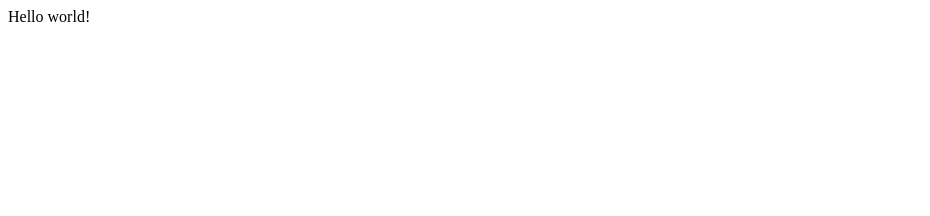
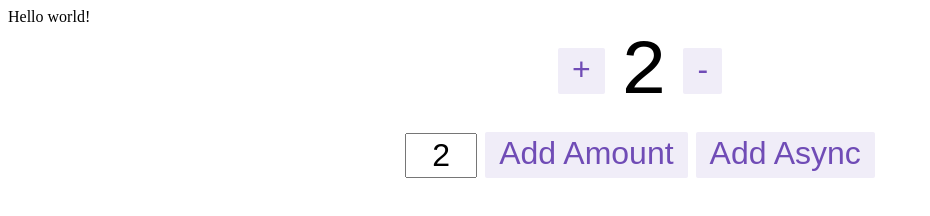
Before and after one commit to yosicky/gatsby-hello-world, a Gatsby site: page / in a window 1280 px wide. Shown: the whole page, without its empty margins (0-930 px from the left). Built offline with nearby package versions, Linux system fonts and the light colour scheme; Gatsby itself is replaced by a stand-in of ours.

Commit message:
[add]redux

```diff
--- /dev/null
+++ b/gatsby-browser.js
@@ -0,0 +1,8 @@
+import React from 'react';
+import { Provider } from 'react-redux';
+import store from './src/app/store';
+
+// eslint-disable-next-line @typescript-eslint/explicit-module-boundary-types
+export const wrapRootElement = ({ element }) => (
+  <Provider store={store}>{element}</Provider>
+);
--- a/package.json
+++ b/package.json
@@ -14,14 +14,18 @@
     "test": "echo \"Write tests! -> https://gatsby.dev/unit-testing\" && exit 1"
   },
   "dependencies": {
+    "@reduxjs/toolkit": "^1.4.0",
     "gatsby": "^2.24.41",
     "react": "^16.12.0",
-    "react-dom": "^16.12.0"
+    "react-dom": "^16.12.0",
+    "react-redux": "^7.2.1",
+    "redux": "^4.0.5"
   },
   "devDependencies": {
     "@types/node": "^14.0.27",
     "@types/react": "^16.9.46",
     "@types/react-dom": "^16.9.8",
+    "@types/react-redux": "^7.1.9",
     "@typescript-eslint/eslint-plugin": "^3.9.0",
     "@typescript-eslint/parser": "^3.9.0",
     "eslint": "^7.6.0",
--- /dev/null
+++ b/src/app/store.ts
@@ -0,0 +1,13 @@
+import { configureStore } from '@reduxjs/toolkit';
+import counterReducer from '../components/features/counter/counterSlice';
+
+const store = configureStore({
+  reducer: {
+    counter: counterReducer,
+  },
+});
+
+export default store;
+
+export type RootState = ReturnType<typeof store.getState>;
+export type AppDispatch = typeof store.dispatch;
--- /dev/null
+++ b/src/components/features/counter/Counter.module.css
@@ -0,0 +1,76 @@
+.row {
+  display: flex;
+  align-items: center;
+  justify-content: center;
+}
+
+.row:not(:last-child) {
+  margin-bottom: 16px;
+}
+
+.value {
+  font-size: 78px;
+  padding-left: 16px;
+  padding-right: 16px;
+  margin-top: 2px;
+  font-family: 'Courier New', Courier, monospace;
+}
+
+.button {
+  appearance: none;
+  border: none;
+  background: none;
+  font-size: 32px;
+  padding-left: 12px;
+  padding-right: 12px;
+  outline: none;
+  border: 2px solid transparent;
+  color: rgb(112, 76, 182);
+  padding-bottom: 4px;
+  cursor: pointer;
+  background-color: rgba(112, 76, 182, 0.1);
+  border-radius: 2px;
+  transition: all 0.15s;
+}
+
+.textbox {
+  font-size: 32px;
+  padding: 2px;
+  width: 64px;
+  text-align: center;
+  margin-right: 8px;
+}
+
+.button:hover,
+.button:focus {
+  border: 2px solid rgba(112, 76, 182, 0.4);
+}
+
+.button:active {
+  background-color: rgba(112, 76, 182, 0.2);
+}
+
+.asyncButton {
+  composes: button;
+  position: relative;
+  margin-left: 8px;
+}
+
+.asyncButton:after {
+  content: '';
+  background-color: rgba(112, 76, 182, 0.15);
+  display: block;
+  position: absolute;
+  width: 100%;
+  height: 100%;
+  left: 0;
+  top: 0;
+  opacity: 0;
+  transition: width 1s linear, opacity 0.5s ease 1s;
+}
+
+.asyncButton:active:after {
+  width: 0%;
+  opacity: 1;
+  transition: 0s;
+}
--- /dev/null
+++ b/src/components/features/counter/Counter.tsx
@@ -0,0 +1,60 @@
+import React, { useState } from 'react';
+import { useSelector, useDispatch } from 'react-redux';
+import {
+  decrement,
+  increment,
+  incrementByAmount,
+  incrementAsync,
+  selectCount,
+} from './counterSlice';
+import styles from './Counter.module.css';
+
+export const Counter: React.FC = () => {
+  const count = useSelector(selectCount);
+  const dispatch = useDispatch();
+  const [incrementAmount, setIncrementAmount] = useState('2');
+
+  return (
+    <div>
+      <div className={styles.row}>
+        <button
+          className={styles.button}
+          aria-label="Increment value"
+          onClick={() => dispatch(increment())}
+        >
+          +
+        </button>
+        <span className={styles.value}>{count}</span>
+        <button
+          className={styles.button}
+          aria-label="Decrement value"
+          onClick={() => dispatch(decrement())}
+        >
+          -
+        </button>
+      </div>
+      <div className={styles.row}>
+        <input
+          className={styles.textbox}
+          aria-label="Set increment amount"
+          value={incrementAmount}
+          onChange={e => setIncrementAmount(e.target.value)}
+        />
+        <button
+          className={styles.button}
+          onClick={() =>
+            dispatch(incrementByAmount(Number(incrementAmount) || 0))
+          }
+        >
+          Add Amount
+        </button>
+        <button
+          className={styles.asyncButton}
+          onClick={() => dispatch(incrementAsync(Number(incrementAmount) || 0))}
+        >
+          Add Async
+        </button>
+      </div>
+    </div>
+  );
+};
--- /dev/null
+++ b/src/components/features/counter/counterSlice.ts
@@ -0,0 +1,45 @@
+import { createSlice } from '@reduxjs/toolkit';
+import { AppDispatch, RootState } from '../../../app/store';
+
+export const counterSlice = createSlice({
+  name: 'counter',
+  initialState: {
+    value: 2,
+  },
+  reducers: {
+    increment: state => {
+      // Redux Toolkit allows us to write "mutating" logic in reducers. It
+      // doesn't actually mutate the state because it uses the immer library,
+      // which detects changes to a "draft state" and produces a brand new
+      // immutable state based off those changes
+      state.value += 1;
+    },
+    decrement: state => {
+      state.value -= 1;
+    },
+    incrementByAmount: (state, action) => {
+      state.value += action.payload;
+    },
+  },
+});
+
+export const { increment, decrement, incrementByAmount } = counterSlice.actions;
+
+// The function below is called a thunk and allows us to perform async logic. It
+// can be dispatched like a regular action: `dispatch(incrementAsync(10))`. This
+// will call the thunk with the `dispatch` function as the first argument. Async
+// code can then be executed and other actions can be dispatched
+export const incrementAsync = (amount: number) => (
+  dispatch: AppDispatch
+): void => {
+  setTimeout(() => {
+    dispatch(incrementByAmount(amount));
+  }, 1000);
+};
+
+// The function below is called a selector and allows us to select a value from
+// the state. Selectors can also be defined inline where they're used instead of
+// in the slice file. For example: `useSelector((state) => state.counter.value)`
+export const selectCount = (state: RootState): number => state.counter.value;
+
+export default counterSlice.reducer;
--- a/src/pages/index.tsx
+++ b/src/pages/index.tsx
@@ -1,7 +1,13 @@
-import React from "react";
+import React from 'react';
+import { Counter } from '../components/features/counter/Counter';
 
 const Home: React.FC = () => {
-  return <div>Hello world!</div>;
+  return (
+    <>
+      <div>Hello world!</div>
+      <Counter />
+    </>
+  );
 };
 
 export default Home;
--- /dev/null
+++ b/src/types/index.d.ts
@@ -0,0 +1 @@
+declare module '*.css';
```
Also changed, not shown: 1 other file.
